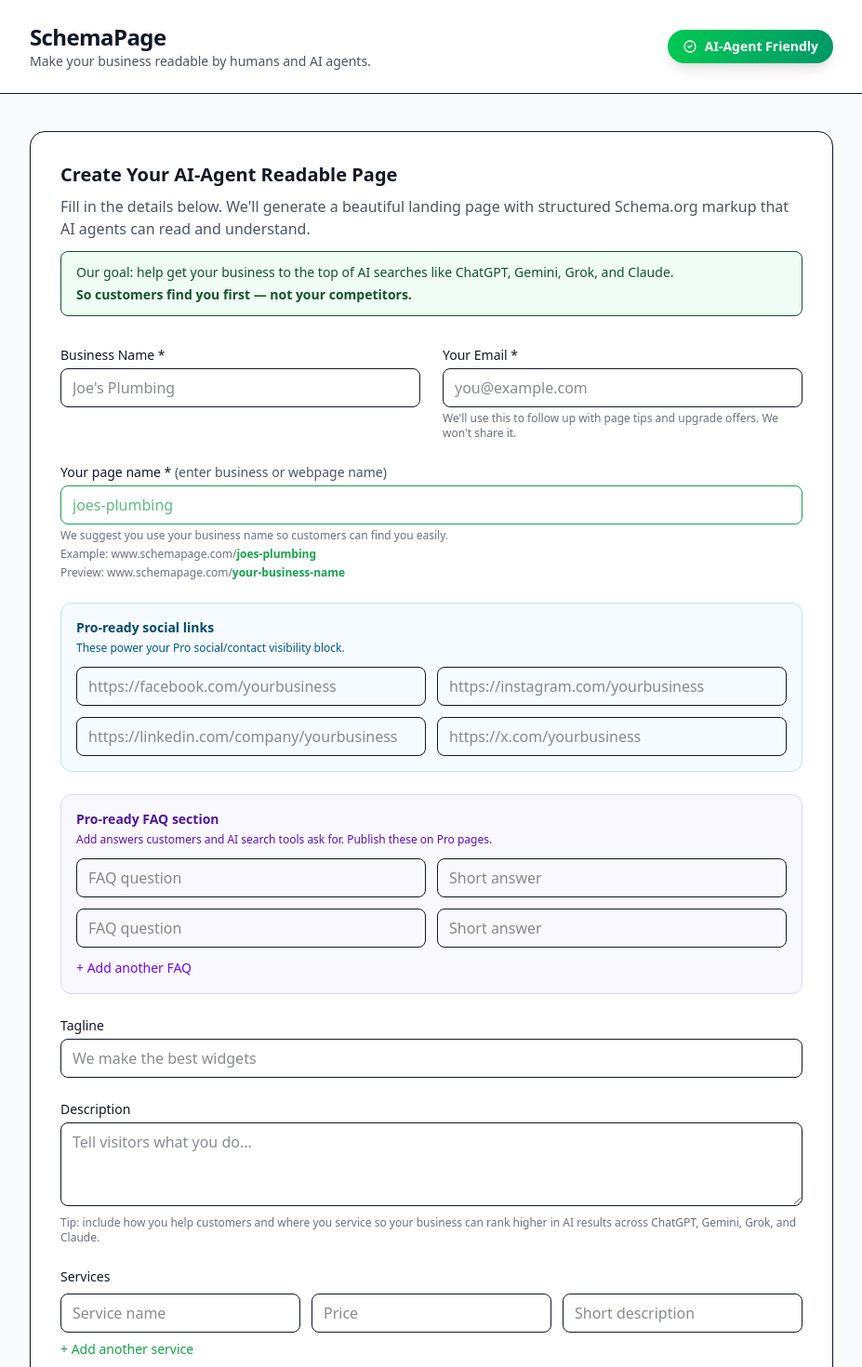
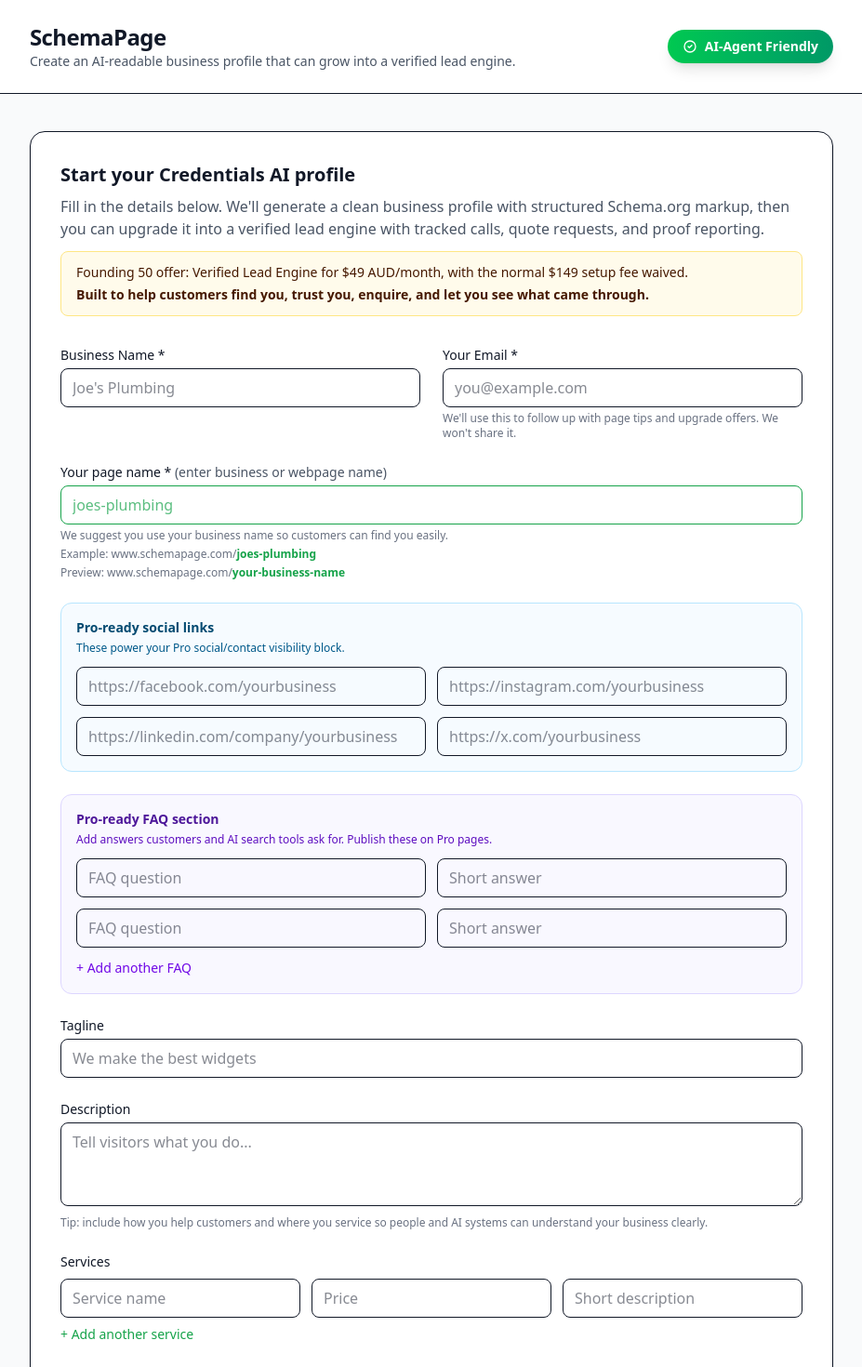
Before and after one commit to erosium-ai/schema-page, a Next.js app: page / in a window 1280 px wide. Shown: the top 1470 px of the page at 93% size, without its empty margins (176-1103 px from the left). Built offline with nearby package versions, Linux system fonts and the light colour scheme.

Commit message:
polish: align builder funnel with verified lead engine

```diff
--- a/src/app/layout.tsx
+++ b/src/app/layout.tsx
@@ -2,8 +2,8 @@
 import "./globals.css";
 
 export const metadata: Metadata = {
-  title: "SchemaPage — AI-Agent Readable Business Pages",
-  description: "Build beautiful landing pages that humans love and AI agents can read.",
+  title: "SchemaPage — Credentials AI Profile Builder",
+  description: "Create an AI-readable business profile and upgrade it into a verified lead engine with tracked enquiries.",
 };
 
 export default function RootLayout({
--- a/src/app/page.tsx
+++ b/src/app/page.tsx
@@ -11,7 +11,7 @@
         <div className="max-w-4xl mx-auto px-4 py-6 flex items-center justify-between">
           <div>
             <h1 className="text-2xl font-extrabold tracking-tight">SchemaPage</h1>
-            <p className="text-sm text-gray-600">Make your business readable by humans and AI agents.</p>
+            <p className="text-sm text-gray-600">Create an AI-readable business profile that can grow into a verified lead engine.</p>
           </div>
           <SchemaBadge />
         </div>
@@ -20,15 +20,14 @@
       <main className="max-w-4xl mx-auto px-4 py-10">
         <div className="bg-white rounded-2xl shadow-sm border p-8">
           <div className="mb-8">
-            <h2 className="text-xl font-bold mb-2">Create Your AI-Agent Readable Page</h2>
+            <h2 className="text-xl font-bold mb-2">Start your Credentials AI profile</h2>
             <p className="text-gray-600">
-              Fill in the details below. We'll generate a beautiful landing page
-              with structured Schema.org markup that AI agents can read and
-              understand.
+              Fill in the details below. We&apos;ll generate a clean business profile with structured Schema.org markup,
+              then you can upgrade it into a verified lead engine with tracked calls, quote requests, and proof reporting.
             </p>
-            <p className="mt-3 rounded-lg border border-brand-200 bg-brand-50 px-4 py-3 text-sm font-medium text-brand-900">
-              Our goal: help get your business to the top of AI searches like ChatGPT, Gemini, Grok, and Claude.
-              <span className="block mt-1 font-semibold">So customers find you first — not your competitors.</span>
+            <p className="mt-3 rounded-lg border border-amber-200 bg-amber-50 px-4 py-3 text-sm font-medium text-amber-950">
+              Founding 50 offer: Verified Lead Engine for $49 AUD/month, with the normal $149 setup fee waived.
+              <span className="block mt-1 font-semibold">Built to help customers find you, trust you, enquire, and let you see what came through.</span>
             </p>
           </div>
 
--- a/src/components/BuilderForm.tsx
+++ b/src/components/BuilderForm.tsx
@@ -309,7 +309,7 @@
           placeholder="Tell visitors what you do..."
         />
         <p className="mt-1 text-xs text-gray-500">
-          Tip: include how you help customers and where you service so your business can rank higher in AI results across ChatGPT, Gemini, Grok, and Claude.
+          Tip: include how you help customers and where you service so people and AI systems can understand your business clearly.
         </p>
       </div>
 
@@ -487,7 +487,7 @@
           ? "Creating..."
           : isPaidIntent
             ? `Create page & continue to ${isVerifiedLeadEngineIntent ? "Founding 50" : "Pro"} checkout`
-            : "Create AI-Agent Readable Page"}
+            : "Create AI-readable business profile"}
       </button>
 
       {isPaidIntent && (
--- a/src/components/CheckoutStatusBanner.tsx
+++ b/src/components/CheckoutStatusBanner.tsx
@@ -24,6 +24,11 @@
   }
 
   const isSuccess = checkout === "success";
+  const plan = searchParams.get("plan");
+  const successMessage =
+    plan === "founding"
+      ? "Payment successful! Your Credentials AI Founding Member subscription is active. It may take a few seconds to update."
+      : "Payment successful! Your subscription is active. It may take a few seconds to update.";
 
   return (
     <div
@@ -39,9 +44,7 @@
         {isSuccess ? "🎉" : "⚠️"}
       </span>
       <p className="text-sm font-medium flex-1">
-        {isSuccess
-          ? "Payment successful! Your Pro AI Presence subscription is active. It may take a few seconds to update."
-          : "Payment cancelled — no charge. Try again anytime."}
+        {isSuccess ? successMessage : "Payment cancelled — no charge. Try again anytime."}
       </p>
       <button
         onClick={() => setVisible(false)}
--- a/src/components/PageShell.tsx
+++ b/src/components/PageShell.tsx
@@ -400,47 +400,31 @@
               <div className="space-y-4">
                 <div className="inline-flex items-center gap-1.5 text-brand-600 font-semibold text-sm">
                   <Sparkles className="h-4 w-4" />
-                  Pro AI Presence
+                  Credentials AI Founding Member
                 </div>
                 <h2 className="text-2xl font-extrabold text-gray-900">
-                  Upgrade to Pro AI Presence
+                  Turn this profile into a verified lead engine
                 </h2>
                 <ul className="space-y-2 text-gray-700">
                   <li className="flex items-start gap-2">
                     <span className="text-brand-600 mt-0.5">✓</span>
-                    Enhanced AI-readable business page
+                    Verified business lead profile customers can call, email, or request quotes from
                   </li>
                   <li className="flex items-start gap-2">
                     <span className="text-brand-600 mt-0.5">✓</span>
-                    Structured data built for ChatGPT, Gemini, Grok, Claude, and Google
+                    TrustBadge verification for up to 3 credentials
                   </li>
                   <li className="flex items-start gap-2">
                     <span className="text-brand-600 mt-0.5">✓</span>
-                    Service area + category optimisation
+                    Tracked calls, email clicks, quote requests, and source attribution
                   </li>
                   <li className="flex items-start gap-2">
                     <span className="text-brand-600 mt-0.5">✓</span>
-                    FAQ section written for AI/search answers
+                    Instant lead alerts and weekly proof summary
                   </li>
                   <li className="flex items-start gap-2">
                     <span className="text-brand-600 mt-0.5">✓</span>
-                    Click-to-call / website / social links
-                  </li>
-                  <li className="flex items-start gap-2">
-                    <span className="text-brand-600 mt-0.5">✓</span>
-                    Priority updates when business details change
-                  </li>
-                  <li className="flex items-start gap-2">
-                    <span className="text-brand-600 mt-0.5">✓</span>
-                    QR-code-ready page link
-                  </li>
-                  <li className="flex items-start gap-2">
-                    <span className="text-brand-600 mt-0.5">✓</span>
-                    Basic conversion tracking
-                  </li>
-                  <li className="flex items-start gap-2">
-                    <span className="text-brand-600 mt-0.5">✓</span>
-                    All future Pro features
+                    Founder-assisted setup with the $149 setup fee waived
                   </li>
                 </ul>
                 <p className="text-lg font-semibold text-gray-900">
```
